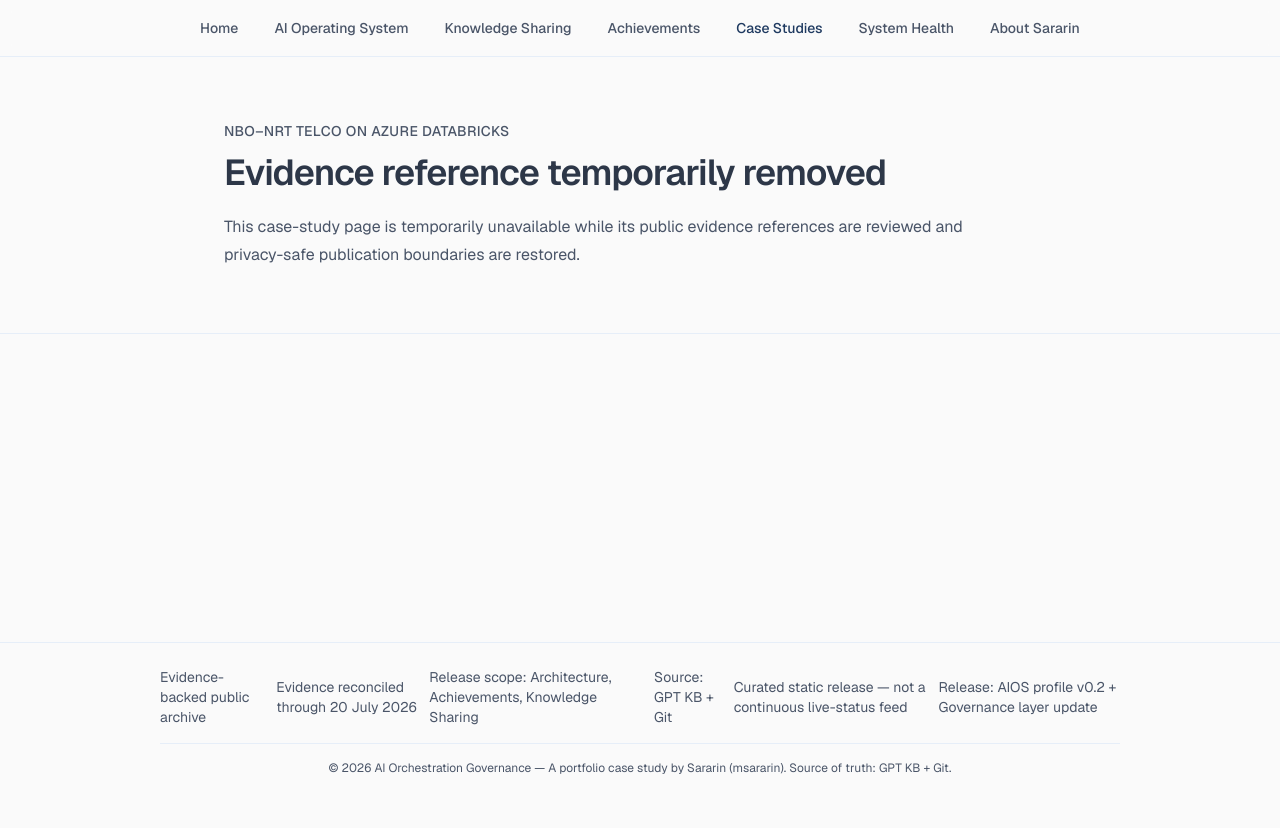
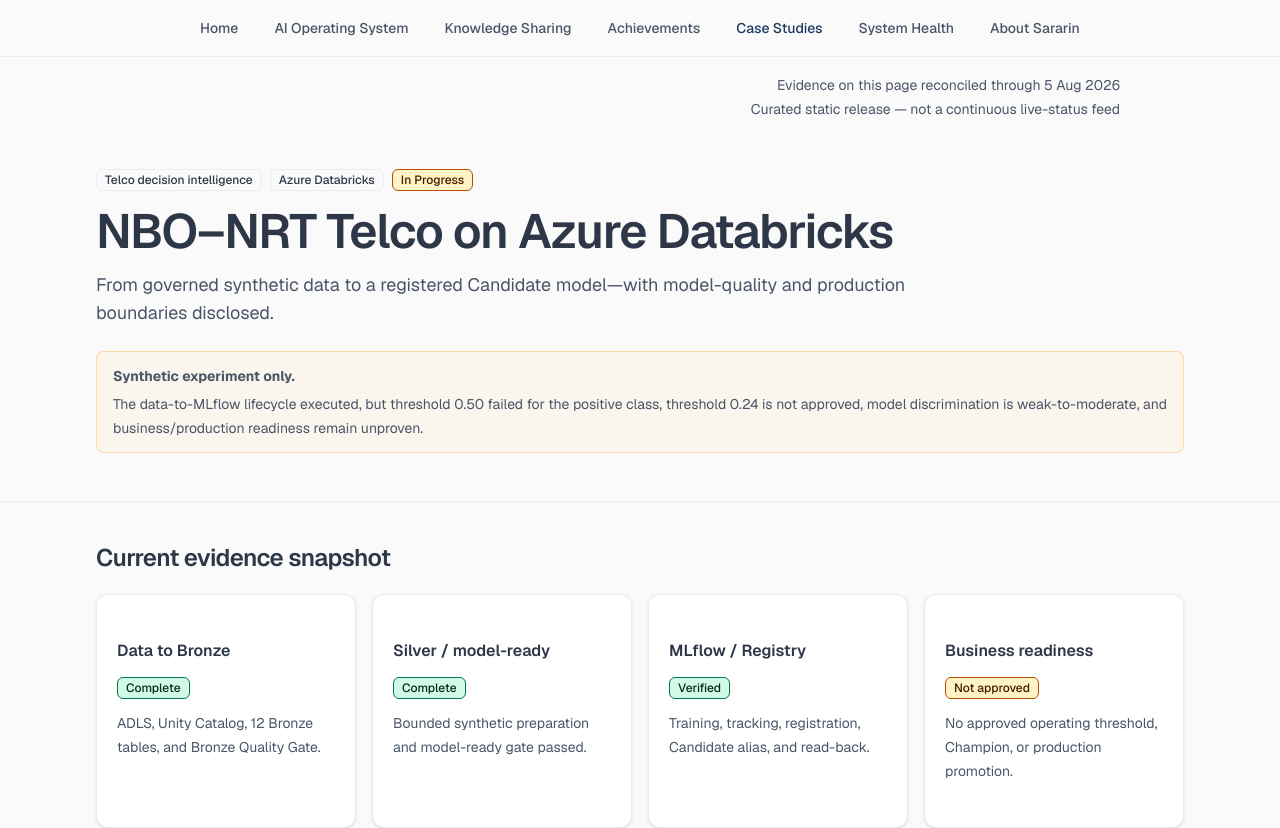
Before and after one commit to msararin/ai-os-profile, a Next.js app: page /case-studies/nbo-nrt-azure-databricks in a window 1280 px wide. Shown: the top 828 px of the page. Before the commit the page ends 800 px from the top, so only its background shows below. Built offline with nearby package versions, Linux system fonts and the light colour scheme.

Commit message:
Restore NBO-NRT page and hide canonical evidence reference

```diff
--- a/app/case-studies/nbo-nrt-azure-databricks/layout.tsx
+++ b/app/case-studies/nbo-nrt-azure-databricks/layout.tsx
@@ -1,31 +1,10 @@
 import type { ReactNode } from "react"
-import { SiteFooter } from "@/components/site-footer"
-import { SiteHeader } from "@/components/site-header"
 
-export default function NboNrtPrivacyContainmentLayout({
-  children: _children,
-}: {
-  children: ReactNode
-}) {
+export default function NboNrtPrivacySafeLayout({ children }: { children: ReactNode }) {
   return (
-    <div className="flex min-h-screen flex-col">
-      <SiteHeader />
-      <main className="flex-1">
-        <section className="border-b border-border bg-background">
-          <div className="mx-auto max-w-4xl px-4 py-16 sm:px-6 lg:px-8">
-            <p className="text-sm font-medium uppercase tracking-wide text-muted-foreground">
-              NBO–NRT Telco on Azure Databricks
-            </p>
-            <h1 className="mt-3 text-3xl font-semibold tracking-tight text-foreground sm:text-4xl">
-              Evidence reference temporarily removed
-            </h1>
-            <p className="mt-5 max-w-3xl text-base leading-7 text-muted-foreground">
-              This case-study page is temporarily unavailable while its public evidence references are reviewed and privacy-safe publication boundaries are restored.
-            </p>
-          </div>
-        </section>
-      </main>
-      <SiteFooter />
-    </div>
+    <>
+      <style>{`p:has(a[href*="robert-knowledge-base"]) { display: none !important; }`}</style>
+      {children}
+    </>
   )
 }
```
